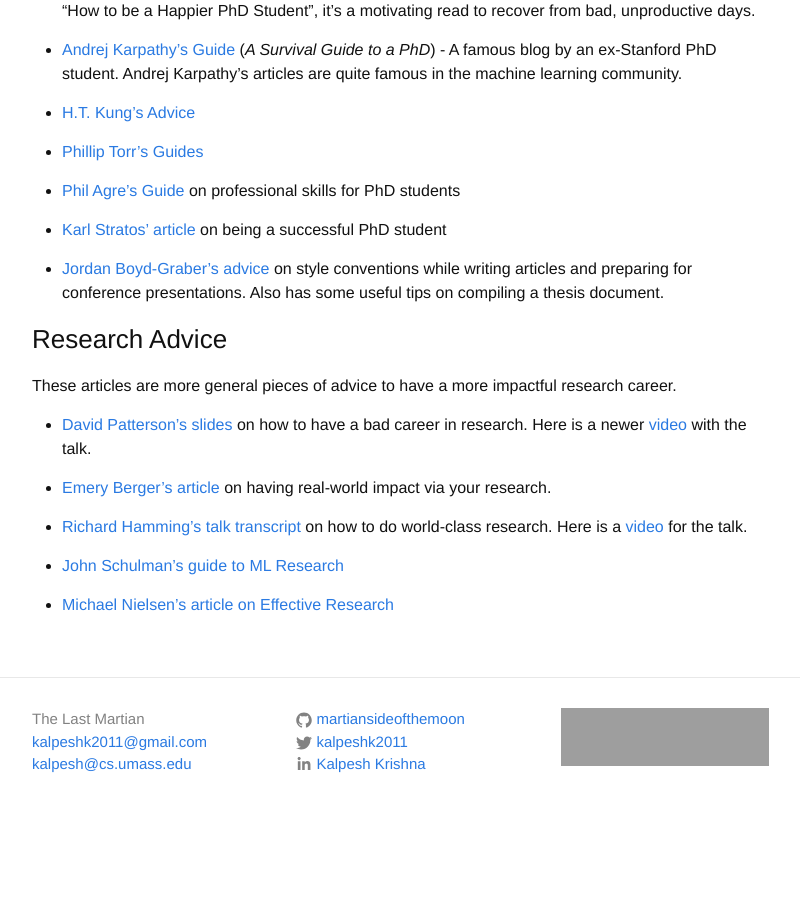
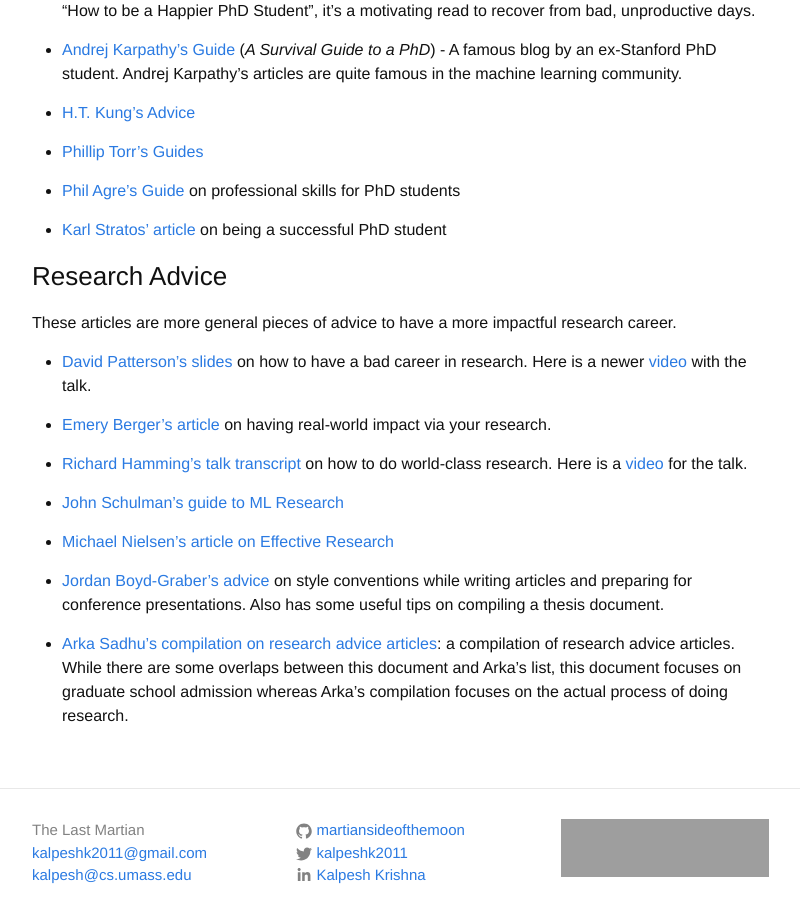
Before and after one commit to martiansideofthemoon/martiansideofthemoon.github.io, a Jekyll site: the page built from _posts/2018-05-30-grad-resources.markdown, in a window 1280 px wide and 900 px high, scrolled down 2703 px. Shown: the whole window, without its empty margins (238-1038 px from the left). Built offline with Jekyll 4.4.1, drawn with Linux system fonts in a browser that asks for light colours; comment, search, counter and statistics services are not loaded; before the commit the page ends 3539 px from its top, so only the background shows below that; grey boxes are pictures that could not be loaded.

Commit message:
Add Arka's github repo

```diff
--- a/_posts/2018-05-30-grad-resources.markdown
+++ b/_posts/2018-05-30-grad-resources.markdown
@@ -93,3 +91,7 @@ These articles are more general pieces of advice to have a more impactful resear
 * [John Schulman's guide to ML Research](http://joschu.net/blog/opinionated-guide-ml-research.html)
 
 * [Michael Nielsen's article on Effective Research](http://michaelnielsen.org/blog/principles-of-effective-research/)
+
+* [Jordan Boyd-Graber's advice](http://users.umiacs.umd.edu/~jbg/static/style.html) on style conventions while writing articles and preparing for conference presentations. Also has some useful tips on compiling a thesis document.
+
+* [Arka Sadhu's compilation on research advice articles](https://github.com/TheShadow29/research-advice-list): a compilation of research advice articles. While there are some overlaps between this document and Arka's list, this document focuses on graduate school admission whereas Arka's compilation focuses on the actual process of doing research.
```
Also changed, not shown: other parts of _posts/2018-05-30-grad-resources.markdown (+0 -2 lines).
